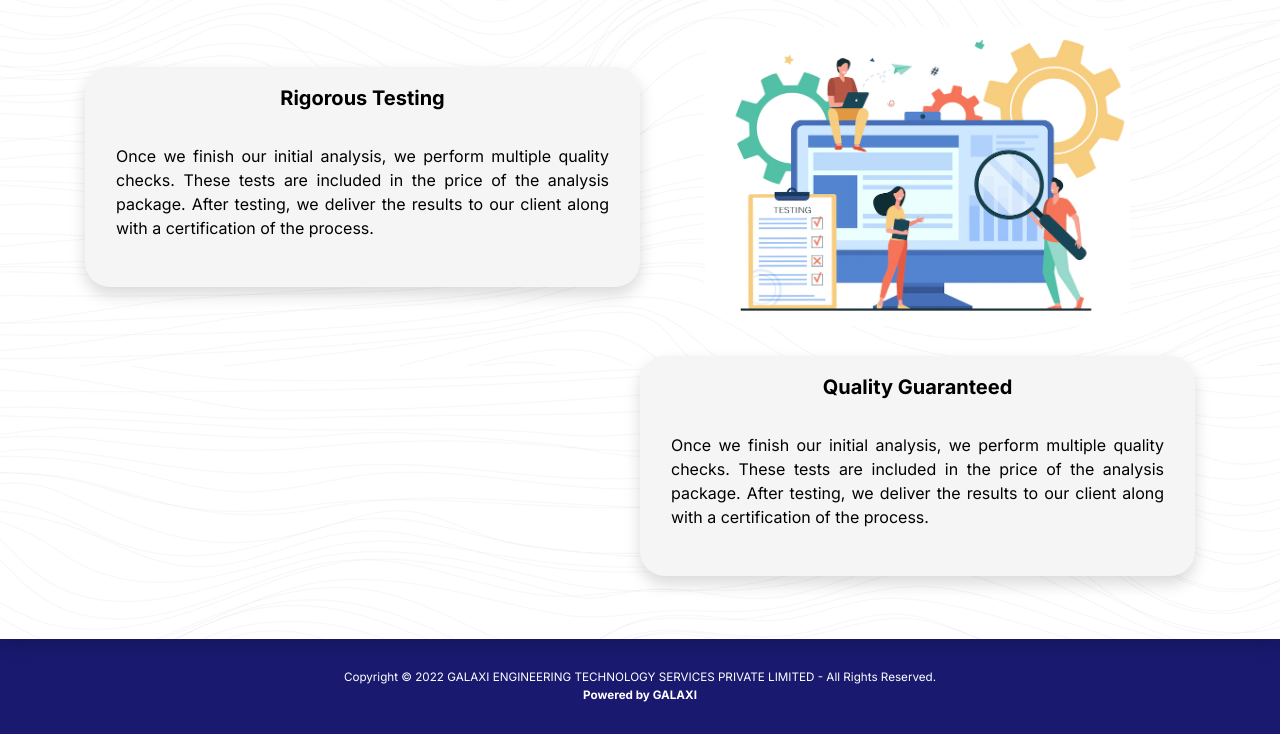
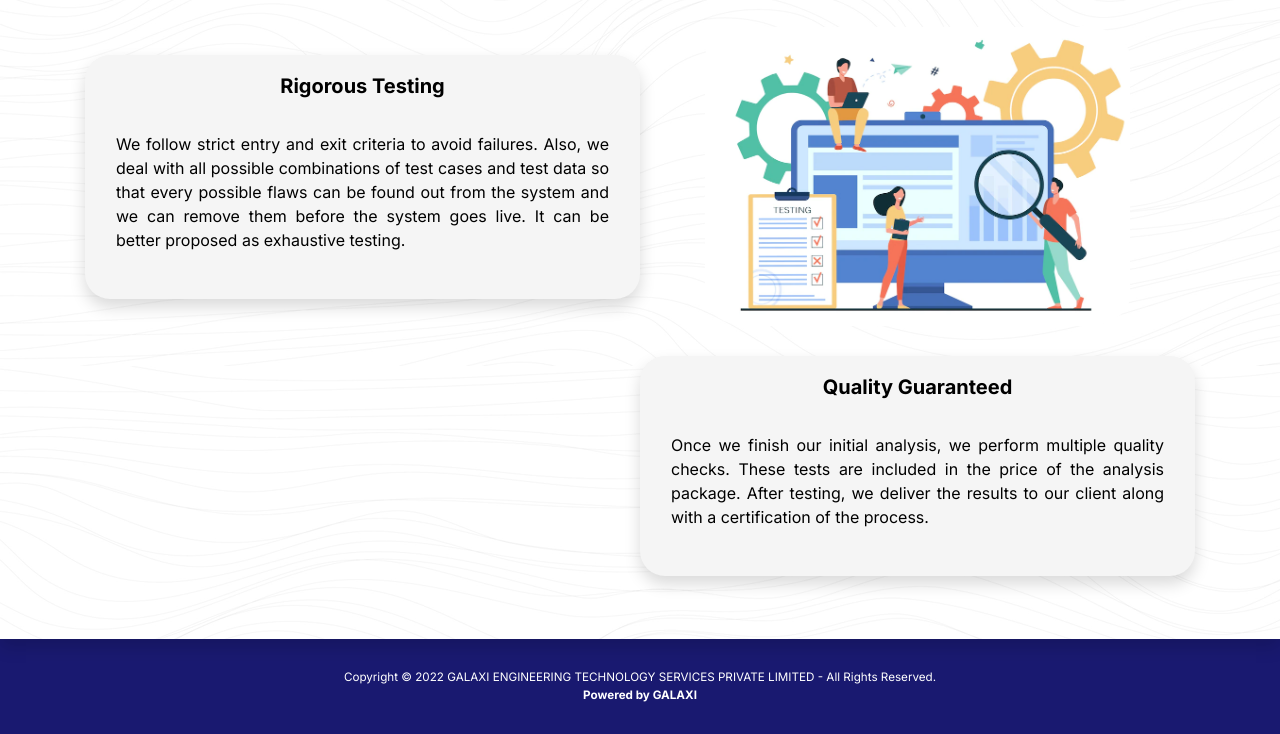
Before and after one commit to ThejeshwarAB/galaxi, a plain HTML site: page index.html in a window 1280 px wide. Shown: the part 1234-1968 px from the top of the page. Drawn offline with nearby package versions, Linux system fonts and the light colour scheme.

Commit message:
Added text changes

```diff
--- a/index.html
+++ b/index.html
@@ -211,10 +211,10 @@
             <div class="row big-flex">
                 <div class="col-md-6 col-sm-12 round shadow p-3 d-flex flex-column align-self-center">
                     <p class="para-heading">Rigorous Testing</p>
-                    <p class="para align-self-center">Once we finish our initial analysis, we perform multiple quality
-                        checks.
-                        These tests are included in the price of the analysis package.
-                        After testing, we deliver the results to our client along with a certification of the process.
+                    <p class="para align-self-center">We follow strict entry and exit criteria to avoid failures.
+                        Also, we deal with all possible combinations of test cases and test data so that every
+                        possible flaws can be found out from the system and we can remove them before the system goes
+                        live. It can be better proposed as exhaustive testing.
                     </p>
                 </div>
                 <div class="col-md-6 col-sm-12">
@@ -228,10 +228,10 @@
                 </div>
                 <div class="col-md-6 col-sm-12 round shadow p-3 d-flex flex-column align-self-center">
                     <p class="para-heading">Rigorous Testing</p>
-                    <p class="para align-self-center">Once we finish our initial analysis, we perform multiple quality
-                        checks.
-                        These tests are included in the price of the analysis package.
-                        After testing, we deliver the results to our client along with a certification of the process.
+                    <p class="para align-self-center">We follow strict entry and exit criteria to avoid failures.
+                        Also, we deal with all possible combinations of test cases and test data so that every
+                        possible flaws can be found out from the system and we can remove them before the system goes
+                        live. It can be better proposed as exhaustive testing.
                     </p>
                 </div>
             </div>
```
Also changed, not shown: services.html (+19 -14 lines).
